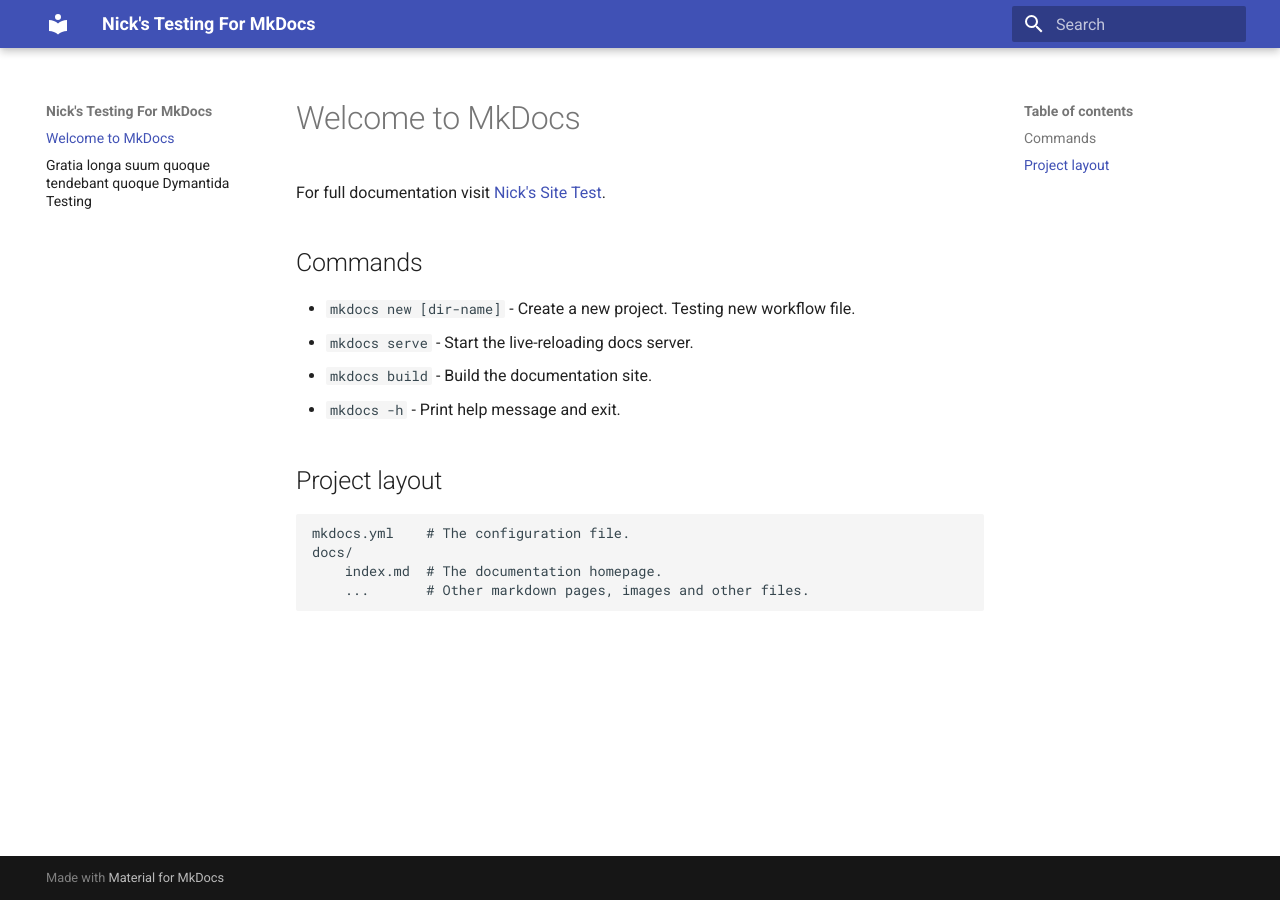
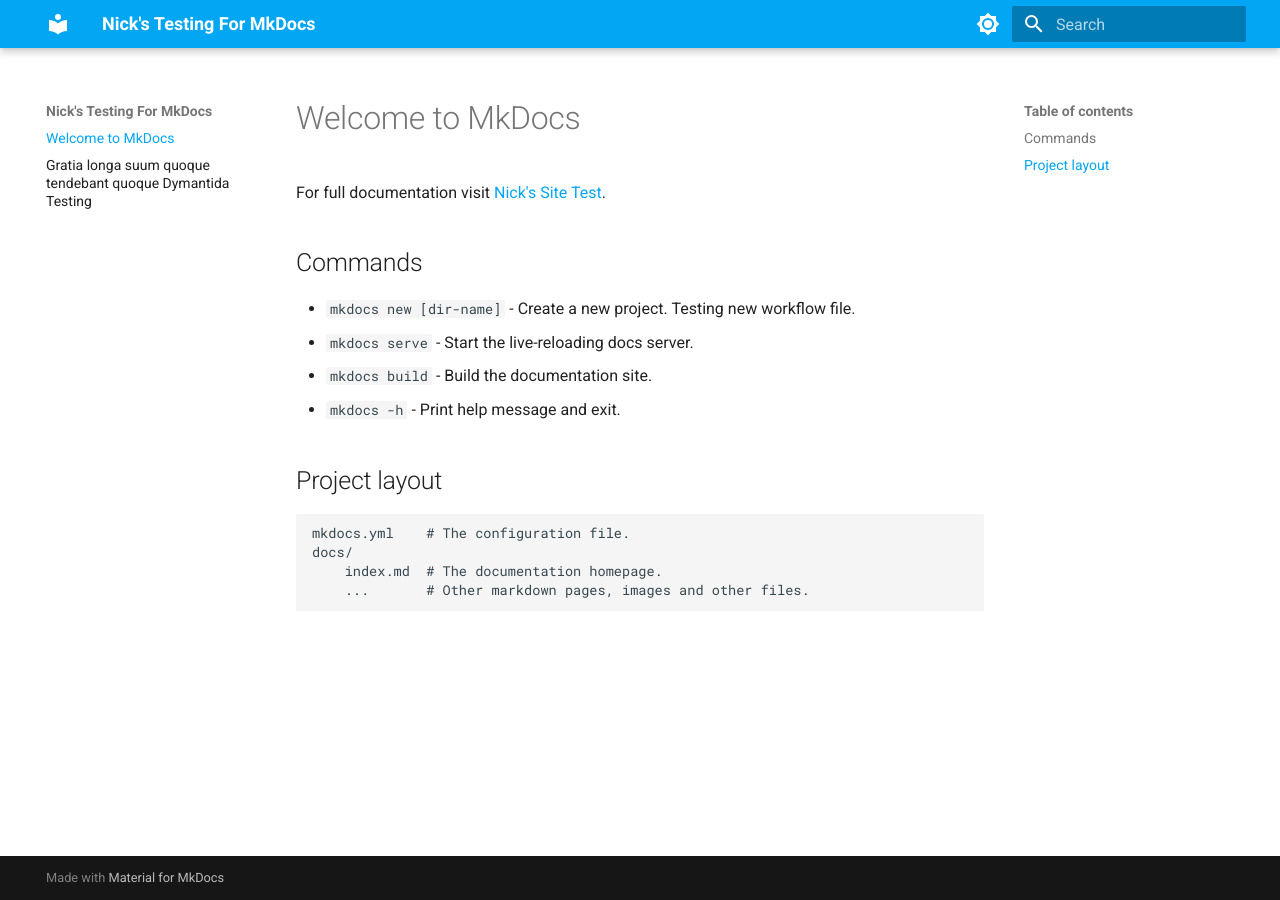
Before and after one commit to nmortari/doctest, an MkDocs documentation site: the page built from docs/index.md, in a window 1280 px wide. Built offline with MkDocs 1.6.1 and Material for MkDocs 9.7.7, drawn with Linux system fonts in a browser that asks for light colours.

Commit message:
Add color schemes

```diff
--- a/mkdocs.yml
+++ b/mkdocs.yml
@@ -4,5 +4,22 @@ theme:
     text: Roboto
     code: Roboto Mono
   palette:
-    scheme: default
+      #Light Mode
+      - scheme: default
+        primary: light blue
+        accent: blue
+        toggle:
+          icon: material/brightness-7
+          name: Light mode
+
+      #Dark mode
+      - scheme: slate
+        primary: light blue
+        accent: yellow
+        toggle:
+          icon: material/brightness-3
+          name: Dark mode
+    #scheme: default
+    #primary: light blue
+    #accent: blue
 site_name: Nick's Testing For MkDocs
```
